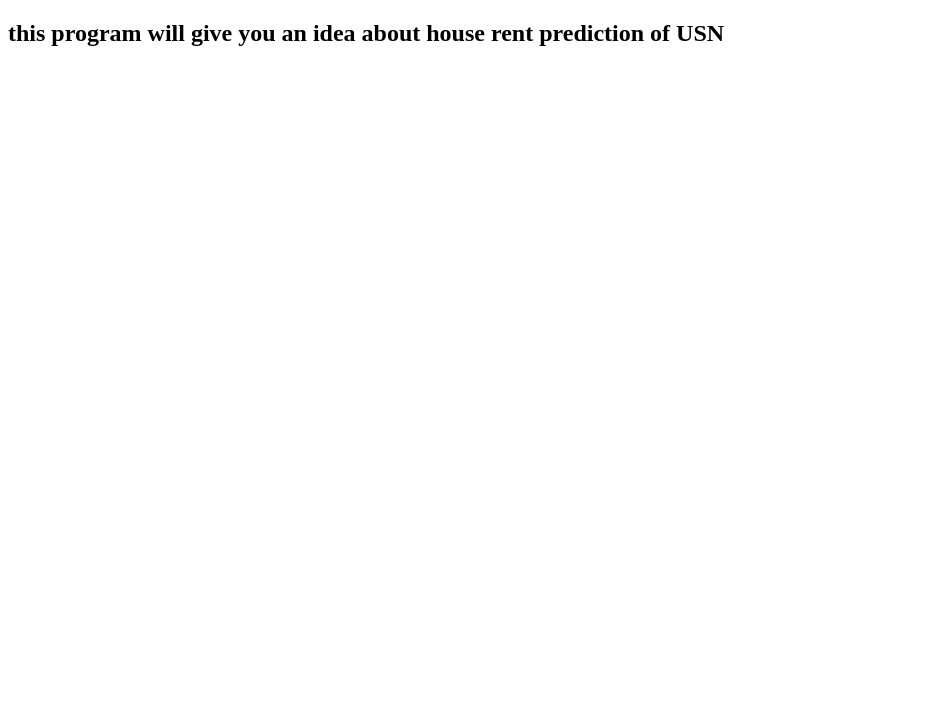
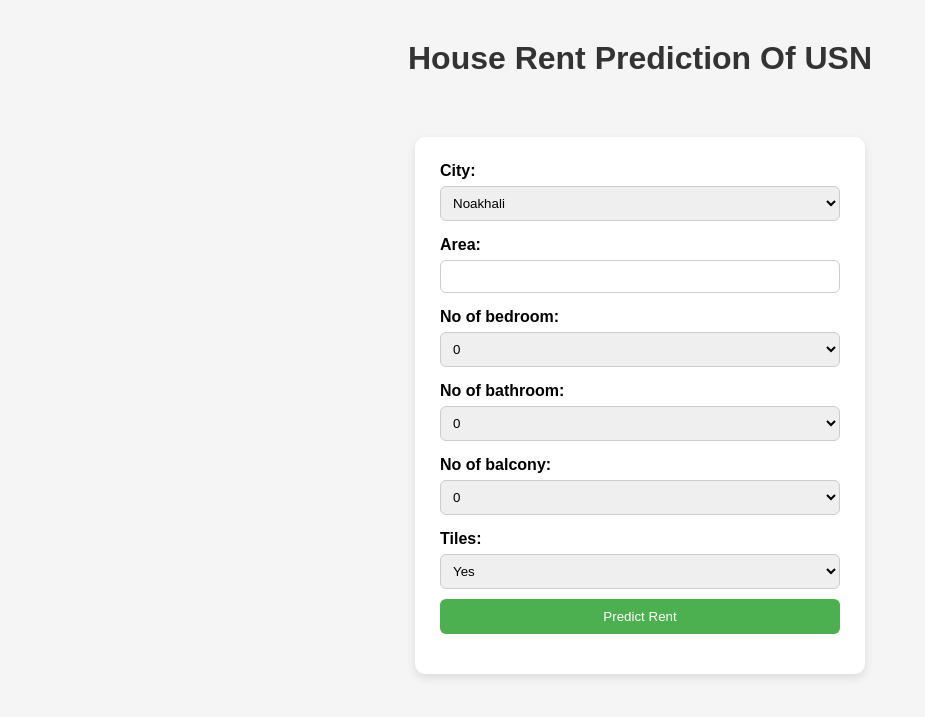
Before and after one commit to KaoswerAhamedsojeeb/apartment_rent_prediction_project, a Flask app: page / in a window 1280 px wide. Shown: the top 717 px of the page, without its empty margins (0-925 px from the left). Run offline with Flask 3, Linux system fonts and the light colour scheme.

Commit message:
code updated

```diff
--- /dev/null
+++ b/static/css/style.css
@@ -0,0 +1,57 @@
+body {
+    font-family: Arial, sans-serif;
+    background-color: #f5f5f5;
+    text-align: center;
+}
+
+h1 {
+    margin-top: 40px;
+    color: #333;
+}
+
+/* Center only the form container */
+.container {
+    width: 400px;
+    margin: 60px auto;
+    /* centers horizontally */
+    background-color: #fff;
+    padding: 25px;
+    border-radius: 10px;
+    box-shadow: 0 4px 10px rgba(0, 0, 0, 0.1);
+}
+
+/* Form elements styling */
+form div {
+    margin-bottom: 15px;
+    text-align: left;
+}
+
+label {
+    display: block;
+    margin-bottom: 6px;
+    font-weight: bold;
+}
+
+input[type="text"],
+select {
+    width: 100%;
+    padding: 8px;
+    border: 1px solid #ccc;
+    border-radius: 6px;
+    box-sizing: border-box;
+}
+
+input[type="submit"] {
+    width: 100%;
+    padding: 10px;
+    margin-top: 10px;
+    background-color: #4CAF50;
+    color: white;
+    border: none;
+    border-radius: 6px;
+    cursor: pointer;
+}
+
+input[type="submit"]:hover {
+    background-color: #45a049;
+}
--- a/templates/index.html
+++ b/templates/index.html
@@ -5,10 +5,77 @@
     <meta charset="UTF-8">
     <meta name="viewport" content="width=device-width, initial-scale=1.0">
     <title>house rent prediction</title>
+    <link rel="stylesheet" href="../static/css/style.css">
 </head>
 
 <body>
-    <h2>this program will give you an idea about house rent prediction of USN</h2>
+    <h1>House Rent Prediction Of USN</h1>
+    <div class="container">
+        <form action="">
+            <div>
+                <label for="city">City:</label>
+                <select name="city_name" id="city">
+                    <option value="noakhali">Noakhali</option>
+                    <option value="lakshmipur">Lakshmipur</option>
+                    <option value="feni">Feni</option>
+                    <option value="raipur">Raipur</option>
+                </select>
+            </div>
+            <div>
+                <label for="area">Area:</label>
+                <input type="text" id="area" name="area" required>
+            </div>
+            <div>
+                <label for="bedroom">No of bedroom:</label>
+                <select name="no_bedroom" id="bedroom">
+                    <option value="0">0</option>
+                    <option value="1">1</option>
+                    <option value="2">2</option>
+                    <option value="3">3</option>
+                    <option value="4">4</option>
+                    <option value="5">5</option>
+
+                </select>
+            </div>
+            <div>
+                <label for="bathroom">No of bathroom:</label>
+                <select name="no_bathroom" id="bathroom">
+                    <option value="0">0</option>
+                    <option value="1">1</option>
+                    <option value="2">2</option>
+                    <option value="3">3</option>
+                    <option value="4">4</option>
+                    <option value="5">5</option>
+
+                </select>
+            </div>
+            <div>
+                <label for="balcony">No of balcony:</label>
+                <select name="no_balcony" id="balcony">
+                    <option value="0">0</option>
+                    <option value="1">1</option>
+                    <option value="2">2</option>
+                    <option value="3">3</option>
+                    <option value="4">4</option>
+                    <option value="5">5</option>
+
+                </select>
+            </div>
+
+
+            <div>
+                <label for="tiles">Tiles:</label>
+                <select name="tiles" id="tiles">
+                    <option value="yes">Yes</option>
+                    <option value="no">No</option>
+            </div>
+            <br>
+            <div>
+                input: <input type="submit" value="Predict Rent">
+            </div>
+        </form>
+    </div>
+
 </body>
 
 </html>
```
